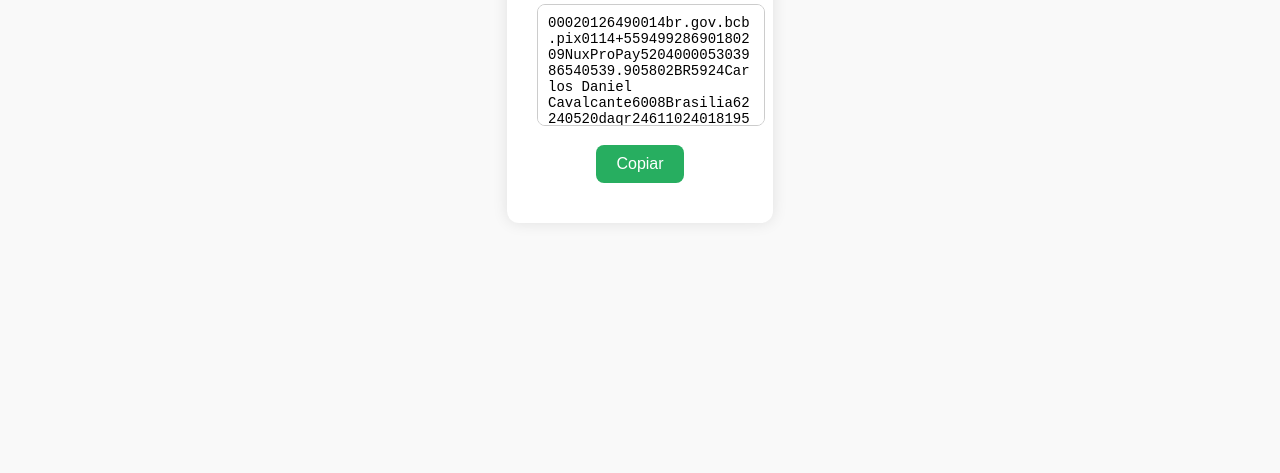
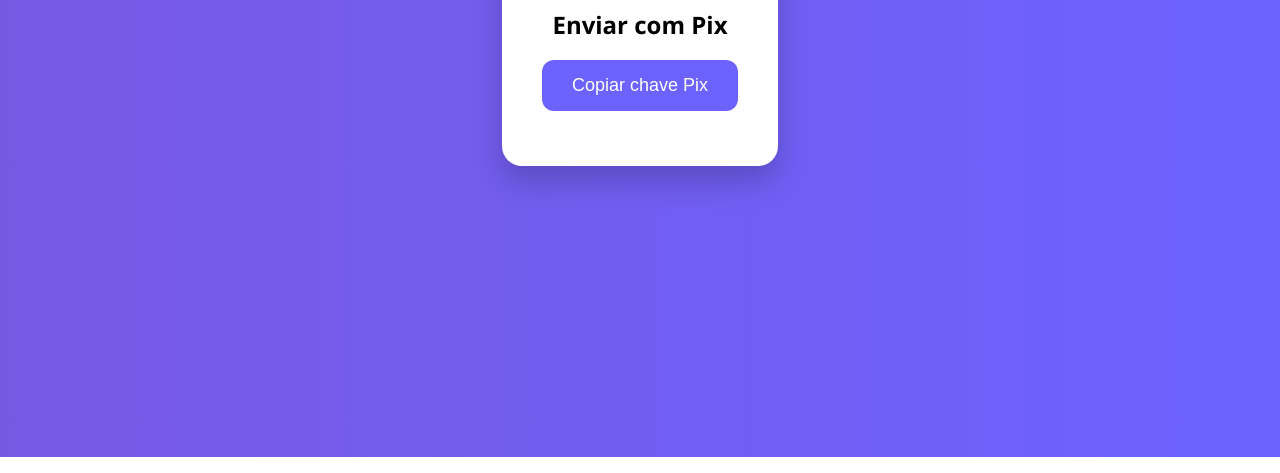
Before and after one commit to dannielskkynoff/PixCopiaeCola, a plain HTML site: page index.html in a window 1280 px wide. Shown: the part 343-816 px from the top of the page. Drawn offline with Linux system fonts and the light colour scheme.

Commit message:
Update index.html

```diff
--- a/index.html
+++ b/index.html
@@ -4,75 +4,84 @@
   <meta charset="UTF-8">
   <title>Pix Copia e Cola</title>
   <style>
+    /* Fundo animado com gradiente roxo */
     body {
-      font-family: Arial, sans-serif;
+      margin: 0;
+      padding: 0;
+      height: 100vh;
       display: flex;
       justify-content: center;
       align-items: center;
-      height: 100vh;
-      background-color: #f9f9f9;
+      background: linear-gradient(270deg, #6C63FF, #8e44ad, #6C63FF);
+      background-size: 600% 600%;
+      animation: gradient 10s ease infinite;
+      font-family: 'Segoe UI', Tahoma, Geneva, Verdana, sans-serif;
+    }
+
+    @keyframes gradient {
+      0% { background-position: 0% 50%; }
+      50% { background-position: 100% 50%; }
+      100% { background-position: 0% 50%; }
     }
 
     .container {
       text-align: center;
-      padding: 30px;
-      background-color: #fff;
-      border-radius: 12px;
-      box-shadow: 0 0 15px rgba(0,0,0,0.1);
+      background-color: white;
+      padding: 40px;
+      border-radius: 20px;
+      box-shadow: 0 15px 30px rgba(0, 0, 0, 0.2);
     }
 
-    textarea {
-      width: 100%;
-      max-width: 400px;
-      height: 100px;
-      padding: 10px;
-      font-size: 14px;
-      resize: none;
-      border: 1px solid #ccc;
-      border-radius: 8px;
+    .copy-btn {
+      background-color: #6C63FF;
+      color: white;
+      border: none;
+      padding: 15px 30px;
+      font-size: 18px;
+      border-radius: 12px;
+      cursor: pointer;
+      transition: background 0.3s ease;
     }
 
-    button {
-      margin-top: 15px;
-      padding: 10px 20px;
-      font-size: 16px;
-      background-color: #27ae60;
-      color: white;
-      border: none;
-      border-radius: 8px;
-      cursor: pointer;
-    }
-
-    button:hover {
-      background-color: #219653;
+    .copy-btn:hover {
+      background-color: #5a54d1;
     }
 
     .mensagem {
-      color: green;
-      margin-top: 10px;
+      margin-top: 15px;
+      color: #27ae60;
+      font-weight: bold;
+    }
+
+    /* Esconde o Pix copia e cola */
+    #chavePix {
+      position: absolute;
+      left: -9999px;
     }
   </style>
 </head>
 <body>
 
   <div class="container">
-    <h2>Pix Copia e Cola</h2>
-    <textarea id="chavePix" readonly>00020126490014br.gov.bcb.pix0114+55949928690180209NuxProPay520400005303986540539.905802BR5924Carlos Daniel Cavalcante6008Brasilia62240520daqr246110240181954163043A77</textarea>
-    <br>
-    <button onclick="copiarChave()">Copiar</button>
+    <h2>Enviar com Pix</h2>
+    <button class="copy-btn" onclick="copiarChave()">Copiar chave Pix</button>
     <div id="mensagem" class="mensagem"></div>
   </div>
+
+  <textarea id="chavePix" readonly>
+00020126490014br.gov.bcb.pix0114+55949928690180209NuxProPay520400005303986540539.905802BR5924Carlos Daniel Cavalcante6008Brasilia62240520daqr246110240181954163043A77
+  </textarea>
 
   <script>
     function copiarChave() {
       const chave = document.getElementById("chavePix");
       chave.select();
-      chave.setSelectionRange(0, 99999); // Para dispositivos móveis
+      chave.setSelectionRange(0, 99999);
       document.execCommand("copy");
 
       const msg = document.getElementById("mensagem");
-      msg.innerText = "Chave Pix copiada!";
-      setTimeout(() => msg.innerText = "", 2000);
+      msg.innerText = "Chave Pix copiada com sucesso!";
+      setTimeout(() => msg.innerText = "", 3000);
     }
   </script>
 
```
